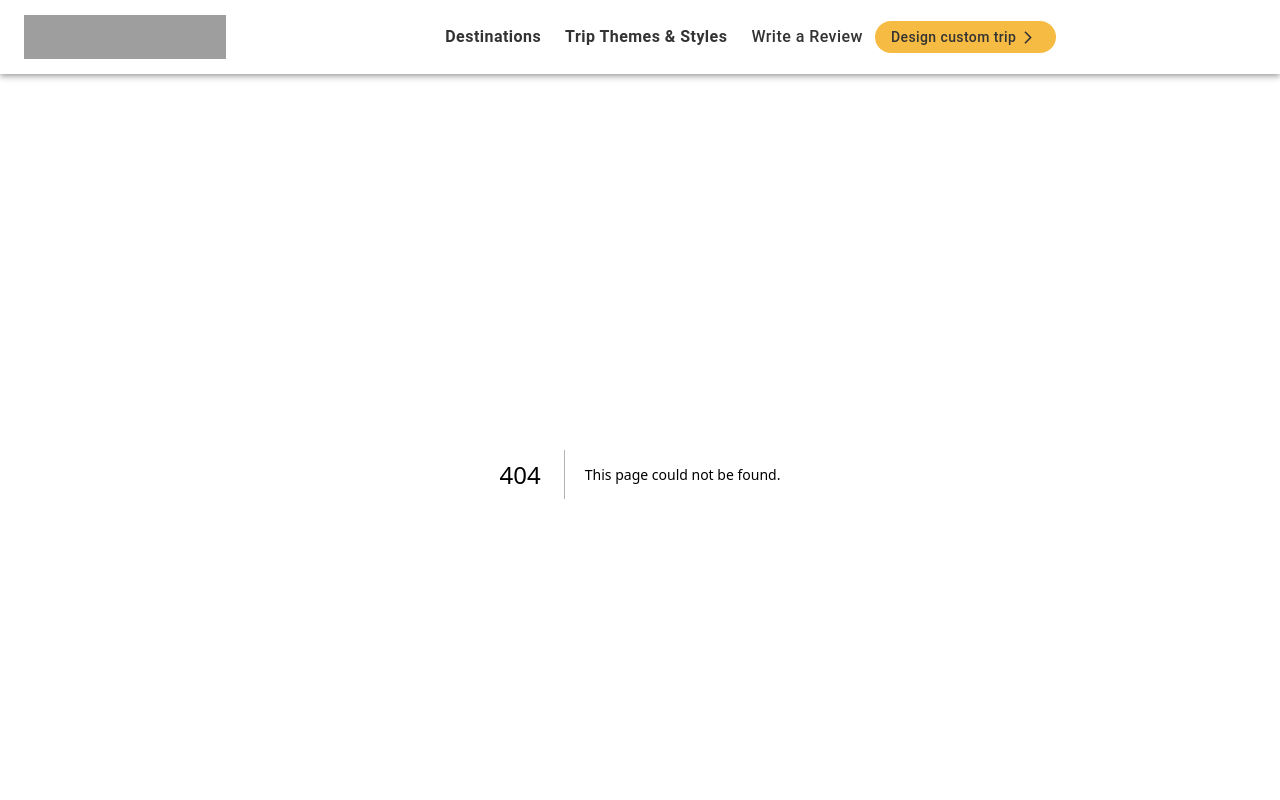
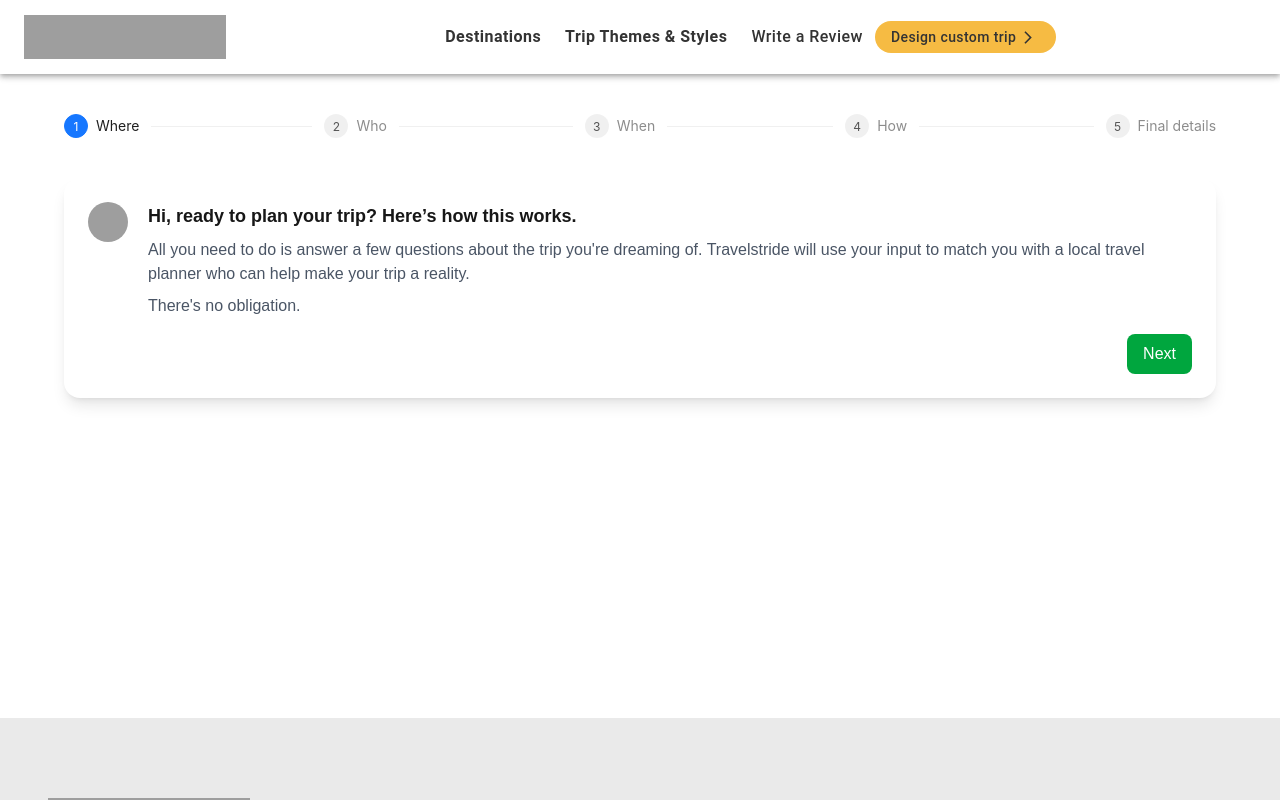
Before and after one commit to NguyenQuang01/travel, a Next.js app: page /client/my-custom-trip in a window 1280 px wide. Before the commit this address had no page. Shown: the top 800 px of the page. Built offline with nearby package versions, Linux system fonts and the light colour scheme; grey boxes are pictures that could not be loaded.

Commit message:
Add MyCustomTrip component with step navigation and introductory content

```diff
--- /dev/null
+++ b/src/app/client/my-custom-trip/page.tsx
@@ -0,0 +1,60 @@
+import { Container } from "@mui/material";
+import { Steps } from "antd";
+import Image from "next/image";
+import React from "react";
+
+const MyCustomTrip = () => {
+    return (
+        <Container className="mt-10">
+            <Steps
+                size="small"
+                current={0}
+                items={[
+                    {
+                        title: "Where",
+                    },
+                    {
+                        title: "Who",
+                    },
+                    {
+                        title: "When",
+                    },
+                    {
+                        title: "How",
+                    },
+                    {
+                        title: "Final details",
+                    },
+                ]}
+            />
+            <div className="flex items-start p-6 bg-white rounded-2xl shadow-lg  mt-10">
+                <Image
+                    src="https://images.pexels.com/photos/19479799/pexels-photo-19479799/free-photo-of-canh-tay-dan-ba-hoa-d-ng.jpeg?auto=compress&cs=tinysrgb&w=1200&lazy=load"
+                    alt="img"
+                    width={200}
+                    height={200}
+                    priority={true}
+                    loading="eager"
+                    className="w-[40px] h-[173px] md:h-[40px] h-[200px] object-cover rounded-full mr-5"
+                />
+                <div className="flex-1">
+                    <h2 className="font-semibold text-lg">
+                        Hi, ready to plan your trip? Here’s how this works.
+                    </h2>
+                    <p className="text-gray-600 mt-2">
+                        All you need to do is answer a few questions about the
+                        trip you're dreaming of. Travelstride will use your
+                        input to match you with a local travel planner who can
+                        help make your trip a reality.
+                    </p>
+                    <p className="text-gray-600 mt-2">There's no obligation.</p>
+                    <button className="mt-4 bg-green-600 hover:bg-green-700 text-white px-4 py-2 rounded-lg float-right">
+                        Next
+                    </button>
+                </div>
+            </div>
+        </Container>
+    );
+};
+
+export default MyCustomTrip;
```
Also changed, not shown: 1 other file (tests, documents, lock files or other folders).
